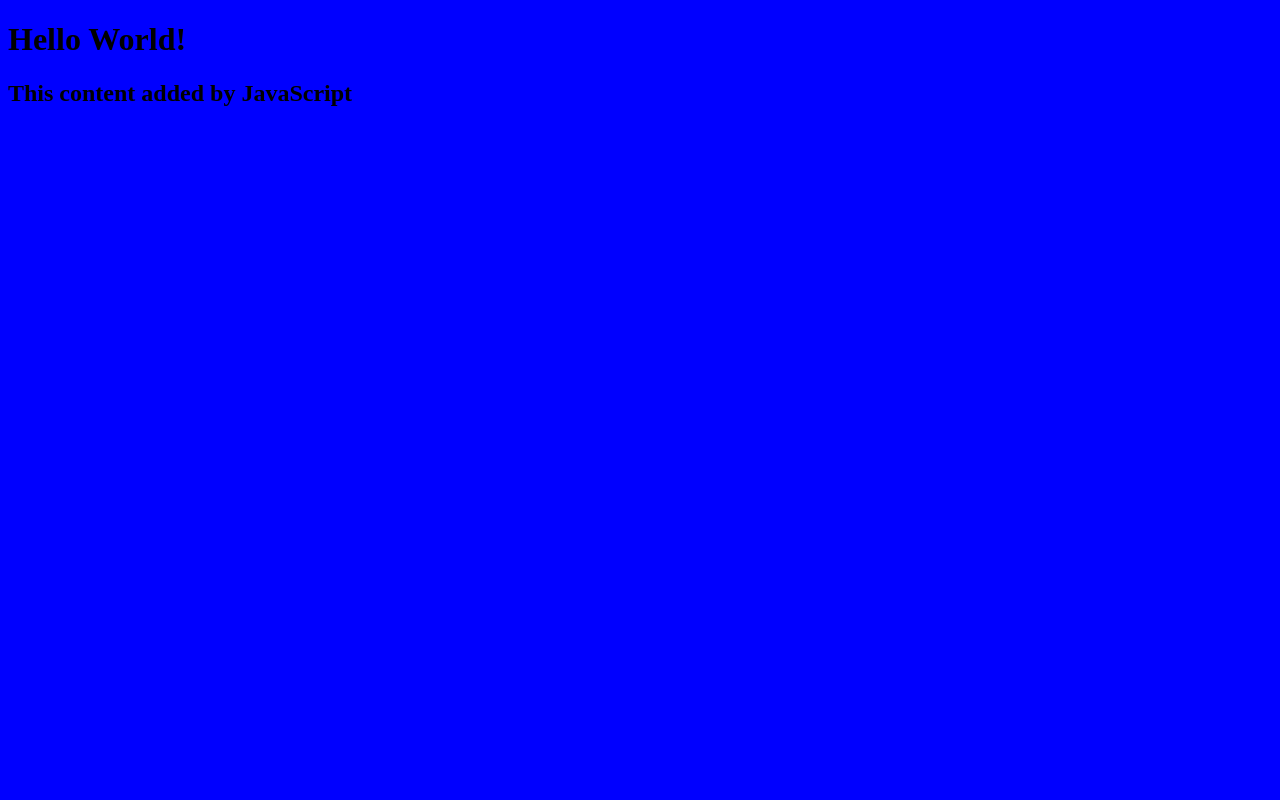
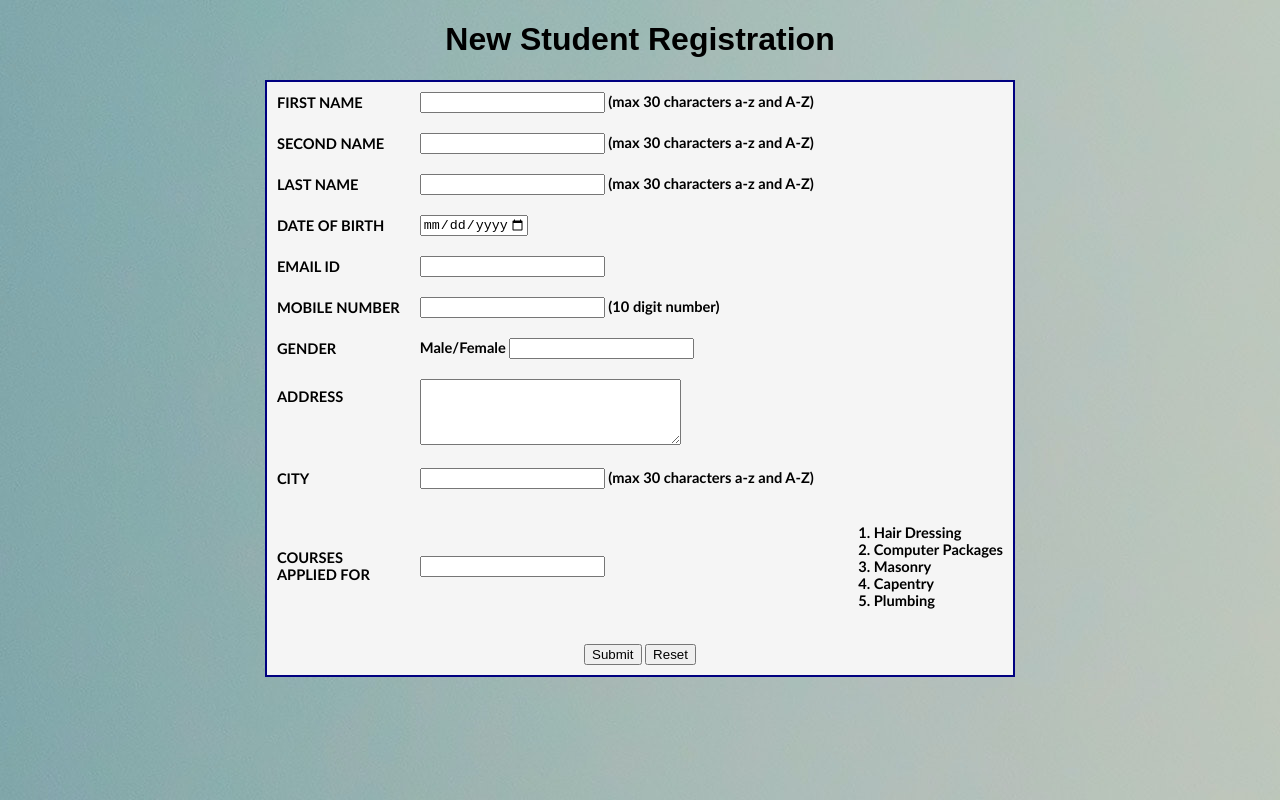
Before and after one commit to margaret-ndirangu/Admission_Forms.github.io, a plain HTML site: page index.html in a window 1280 px wide. Drawn offline with Linux system fonts and the light colour scheme.

Commit message:
Bigginers_website.github.io

```diff
--- a/index.html
+++ b/index.html
@@ -1,11 +1,111 @@
 <!DOCTYPE html>
 <html lang="en">
   <head>
+    <meta charset="utf-8">
+    <meta name="viewport" content="width=device-width, initial-scale=1">
     <link rel="stylesheet" href="style.css" />
-    <title>My Website</title>
+    <title>Admission_Form</title>
   </head>
   <body>
-    <h1>Hello World!</h1>
+    <h1>New Student Registration</h1>
     <script src="script.js"></script>
-  </body>
-</html>
+
+      <table align="center" cellpadding = "10">
+
+      <!----- First Name ---------------------------------------------------------->
+      <tr>
+      <td>FIRST NAME</td>
+      <td><input type="text" name="First_Name" maxlength="30"/>
+      (max 30 characters a-z and A-Z)
+      </td>
+      </tr>
+      <!----- Second Name ---------------------------------------------------------->
+      <tr>
+        <td>SECOND NAME</td>
+        <td><input type="text" name="Second_Name" maxlength="30"/>
+        (max 30 characters a-z and A-Z)
+        </td>
+        </tr>
+
+      <!----- Last Name ---------------------------------------------------------->
+      <tr>
+      <td>LAST NAME</td>
+      <td><input type="text" name="Last_Name" maxlength="30"/>
+      (max 30 characters a-z and A-Z)
+      </td>
+      </tr>
+
+      <!----- Date Of Birth -------------------------------------------------------->
+      <tr>
+      <td>DATE OF BIRTH</td>
+
+      <td><input type="date" name="begin"
+        placeholder="dd-mm-yyyy" value=""
+        min="1997-01-01" max="2030-12-31"/>
+      </td>
+      </tr>
+
+      <!----- Email Id ---------------------------------------------------------->
+      <tr>
+      <td>EMAIL ID</td>
+      <td><input type="text" name="Email_Id" maxlength="100" /></td>
+      </tr>
+
+      <!----- Mobile Number ---------------------------------------------------------->
+      <tr>
+      <td>MOBILE NUMBER</td>
+      <td>
+      <input type="text" name="Mobile_Num" maxlength="10" />
+      (10 digit number)
+      </td>
+      </tr>
+
+      <!----- Gender ----------------------------------------------------------->
+      <tr>
+      <td>GENDER</td>
+      <td>
+      Male/Female <input type="text" name="Gender" value="" />
+
+      </td>
+      </tr>
+
+      <!----- Address ---------------------------------------------------------->
+      <tr>
+      <td>ADDRESS <br /><br /><br /></td>
+      <td><textarea name="Address" rows="4" cols="30"></textarea></td>
+      </tr>
+
+      <!----- City ---------------------------------------------------------->
+      <tr>
+      <td>CITY</td>
+      <td><input type="text" name="City" maxlength="30" />
+      (max 30 characters a-z and A-Z)
+      </td>
+      </tr>
+
+      <!----- Course ---------------------------------------------------------->
+      <tr>
+      <td><h4>COURSES <br/>APPLIED FOR</h4></td>
+      <td><input type="text" name="Courses" maxlength="30" />
+      <td>
+        <ol>
+        <li>Hair Dressing</li>
+        <li>Computer Packages</li>
+        <li>Masonry</li>
+        <li>Capentry</li>
+        <li>Plumbing</li>
+    </ol>
+      </td>
+    </tr>
+
+      <!----- Submit and Reset ------------------------------------------------->
+      <tr>
+      <td colspan="3" align="center">
+      <input type="submit" value="Submit">
+      <input type="reset" value="Reset">
+      </td>
+      </tr>
+      </table>
+
+      </body>
+      </html>
--- a/script.js
+++ b/script.js
@@ -1,3 +1,16 @@
 const h2 = document.createElement("h2");
-h2.textContent = "This content added by JavaScript";
+h2.textContent = "Spoke Vocational Training Centre Admission Form";
 document.querySelector("body").appendChild(h2);
+
+function tableValidation()
+var uname = document.registration.First_Name;
+var uname = document.registration.Second_Name;
+var uname = document.registration.Last_Name;
+var udate = document.registration.DATEOFBIRTH;
+var uname = document.registration.Email_Id;
+var uname = document.registration.Mobile_Num;
+var umale = document.registration.male;
+var ufemale = document.registration.female; if(userid_validation(uid,5,12))
+var uname = document.registration.Address;
+var uname = document.registration.City;
+var uname = document.registration.Courses;
--- a/style.css
+++ b/style.css
@@ -1,3 +1,33 @@
 body {
-    background: blue;
+     background-image: url("paper.jpg");
+
+
+    font-family: Arial, Helvetica, sans-serif;
+    text-align: center;
+    text-emphasis: none;
+  };
+  h1{
+    font-family: Calibri;
+    font-size: 25pt;
+    font-style: normal;
+    font-weight: bold;
+    color:whitesmoke;
+    text-align: center;
+    text-decoration: underline
   }
+
+  table{
+    font-family: Calibri;
+    color:black;
+    font-size: 11pt;
+    font-style: normal;
+    font-weight: bold;
+    text-align:left;
+    background-color: whitesmoke;
+    border-collapse: collapse;
+    border: 2px solid navy;
+
+  }
+  table.inner{
+    border: 0px
+  }
```
Also changed, not shown: paper.jpg (added).
